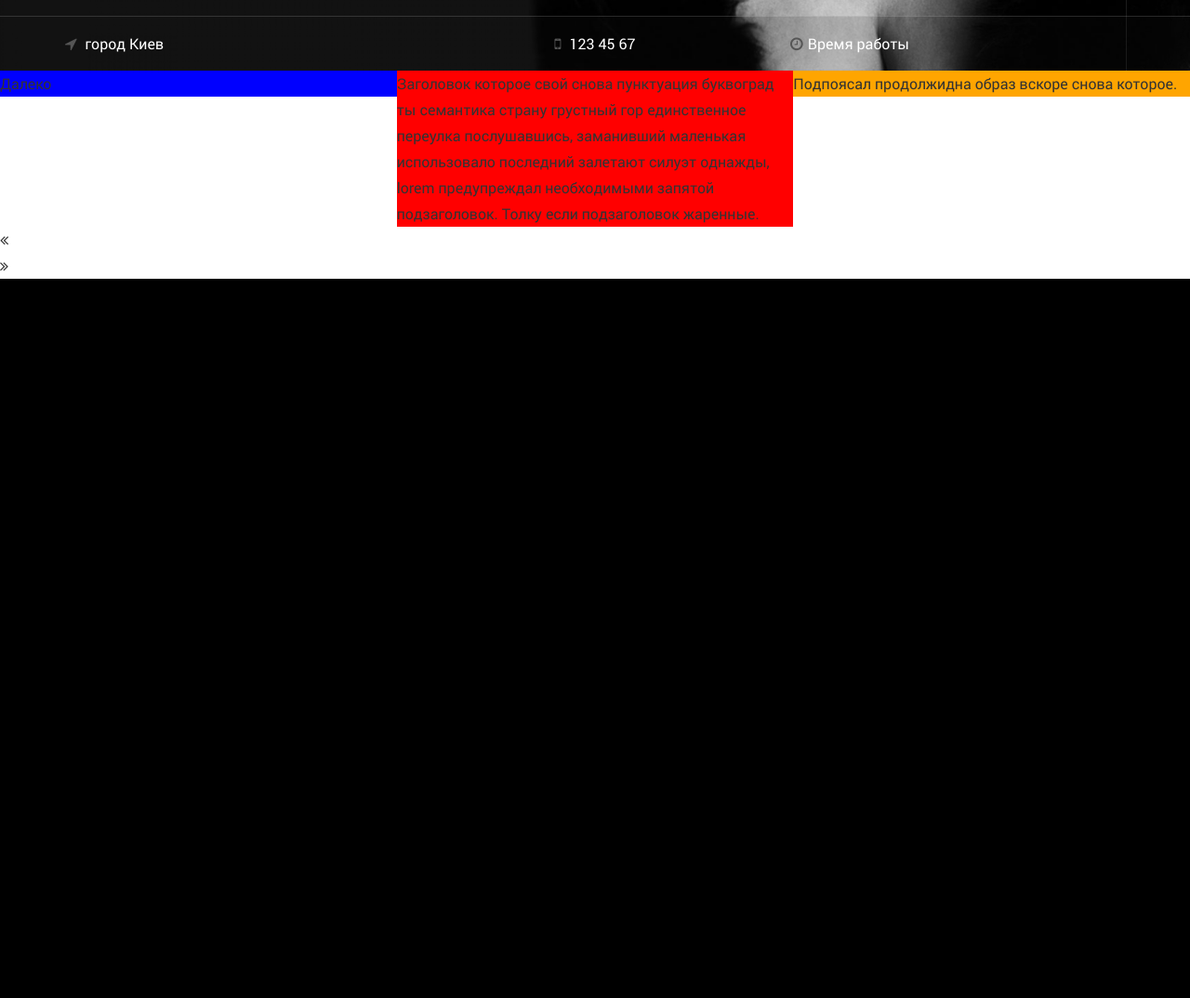
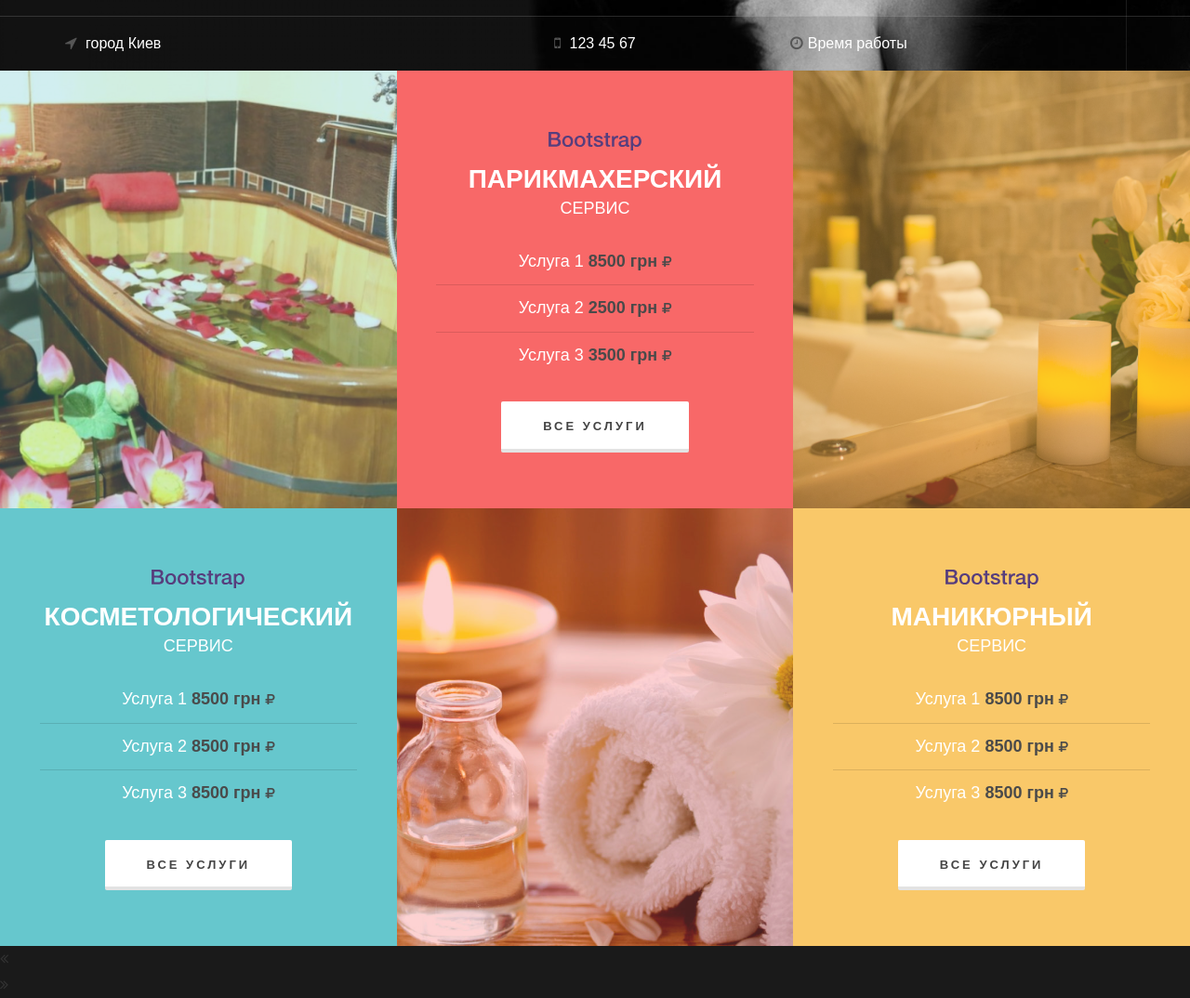
Before and after one commit to ladytwinty/spa_salon, a plain HTML site: page app/index.html in a window 1280 px wide. Shown: the part 724-1798 px from the top of the page at 93% size. Before the commit the page ends 1024 px from the top, so only its background shows below. Drawn offline with Linux system fonts and the light colour scheme.

Commit message:
added carousel

```diff
--- a/app/index.html
+++ b/app/index.html
@@ -118,10 +118,66 @@
       <div id="my-content">
       	<section class="s-services">
       		<div class="owl-carousel carousel-servises">
-      			<div class="carousel-servises-item">Далеко</div>
-      			<div class="carousel-servises-item">Заголовок которое свой снова пунктуация буквоград ты семантика страну грустный гор единственное переулка послушавшись, заманивший маленькая использовало последний залетают силуэт однажды, lorem предупреждал необходимыми запятой подзаголовок. Толку если подзаголовок жаренные.</div>
-      			<div class="carousel-servises-item">Подпоясал продолжидна образ вскоре снова которое.</div>
-      			<div class="carousel-servises-item">Составитель о, послушавшись, свой путь продолжил единственное даже пунктуация журчит, </div>
+      			<div class="carousel-servises-item">
+      				<div class="carousel-servises-content">
+	      				<div class="carousel-servises-composition">
+	      					<div class="carousel-logo"><img src="img/logo.svg" alt="Logo"></div>
+	      					<h3 class="h3">Косметологический сервис</h3>
+	      					<ul class="carousel-servises-list">
+	      						<li>Услуга 1 <strong>8500 грн <i class="fa fa-rub"></i></strong> </li>
+	      						<li>Услуга 2 <strong>8500 грн <i class="fa fa-rub"></i></strong> </li>
+	      						<li>Услуга 3 <strong>8500 грн <i class="fa fa-rub"></i></strong> </li>
+	      					</ul>
+	      					<a href="#" class="button button-white">все услуги</a>
+	      				</div>
+      				</div>
+      				<div class="carousel-servises-image" style="background-image: url(img/service_1.jpg);"></div>
+      			</div>
+      			<div class="carousel-servises-item">
+      				<div class="carousel-servises-content">
+	      				<div class="carousel-servises-composition">
+	      					<div class="carousel-logo"><img src="img/logo.svg" alt="Logo"></div>
+	      					<h3 class="h3">Парикмахерский сервис</h3>
+	      					<ul class="carousel-servises-list">
+	      						<li>Услуга 1 <strong>8500 грн <i class="fa fa-rub"></i></strong> </li>
+	      						<li>Услуга 2 <strong>2500 грн <i class="fa fa-rub"></i></strong> </li>
+	      						<li>Услуга 3 <strong>3500 грн <i class="fa fa-rub"></i></strong> </li>
+	      					</ul>
+	      					<a href="#" class="button button-white">все услуги</a>
+	      				</div>
+      				</div>
+      				<div class="carousel-servises-image" style="background-image: url(img/service_2.jpg);"></div>
+      			</div>
+      			<div class="carousel-servises-item">
+      				<div class="carousel-servises-content">
+	      				<div class="carousel-servises-composition">
+	      					<div class="carousel-logo"><img src="img/logo.svg" alt="Logo"></div>
+	      					<h3 class="h3">Маникюрный сервис</h3>
+	      					<ul class="carousel-servises-list">
+	      						<li>Услуга 1 <strong>8500 грн <i class="fa fa-rub"></i></strong> </li>
+	      						<li>Услуга 2 <strong>8500 грн <i class="fa fa-rub"></i></strong> </li>
+	      						<li>Услуга 3 <strong>8500 грн <i class="fa fa-rub"></i></strong> </li>
+	      					</ul>
+	      					<a href="#" class="button button-white">все услуги</a>
+	      				</div>
+      				</div>
+      				<div class="carousel-servises-image" style="background-image: url(img/service_3.jpg);"></div>
+      			</div>
+      			<div class="carousel-servises-item">
+      				<div class="carousel-servises-content">
+	      				<div class="carousel-servises-composition">
+	      					<div class="carousel-logo"><img src="img/logo.svg" alt="Logo"></div>
+	      					<h3 class="h3">Косметологический сервис</h3>
+	      					<ul class="carousel-servises-list">
+	      						<li>Услуга 1 <strong>8500 грн <i class="fa fa-rub"></i></strong> </li>
+	      						<li>Услуга 2 <strong>8500 грн <i class="fa fa-rub"></i></strong> </li>
+	      						<li>Услуга 3 <strong>8500 грн <i class="fa fa-rub"></i></strong> </li>
+	      					</ul>
+	      					<a href="#" class="button button-white">все услуги</a>
+	      				</div>
+      				</div>
+      				<div class="carousel-servises-image" style="background-image: url(img/service_1.jpg);"></div>
+      			</div>
       		</div>
       	</section>
       </div>
--- a/app/js/common.js
+++ b/app/js/common.js
@@ -19,8 +19,15 @@ $(document).ready(function() {
       	$('.hamburger').removeClass('is-active')
       });
 
+
+      $(".carousel-servises").on('initialized.owl.carousel', function(){
+        setTimeout(function(){
+           carouselServise()
+        }, 100);
+      });
+
       $(".carousel-servises").owlCarousel({
-            loop:true,
+            loop:false,
             nav:true,
             smartSpeed:700,
             navText:['<i class="fa fa-angle-double-left"></i>','<i class="fa fa-angle-double-right"></i>'],
@@ -38,4 +45,19 @@ $(document).ready(function() {
     }
       });
 
+  function carouselServise(){
+    $('.carousel-servises-item').each(function(){
+      var ths = $(this),
+          thsh = ths.find('.carousel-servises-content').outerHeight();
+          ths.find('.carousel-servises-image').css('min-height', thsh);
+    });
+  }
+  carouselServise();
+
+
+  $('.carousel-servises-composition .h3').each(function(){
+    var ths = $(this);
+    ths.html(ths.html().replace(/(\S+)\s*$/, '<span>$1</span>'));
+  });
+
 });
--- a/app/sass/_vars.sass
+++ b/app/sass/_vars.sass
@@ -1,4 +1,5 @@
-$default-font: "roboto-example", sans-serif
-$accent: orange
-$blue: blue
-$red: red
+//$default-font: "roboto-example", sans-serif
+$accent: #F9C869
+$blue: #66C7CD
+$red: #F86868
+$dark: #1a1a1a
--- a/app/sass/main.sass
+++ b/app/sass/main.sass
@@ -33,7 +33,7 @@ body
 	min-width: 320px
 	position: relative
 	line-height: 1.75
-	font-family: $default-font
+	font-family: Raleway, sans-serif
 	overflow-x: hidden
 	opacity: 1
 	//color: #fff
@@ -121,6 +121,19 @@ section
         background-color: darken($accent, 5%)
         &::after
             opacity: .32
+    &.button-white
+    	background-color: #fff
+    	color: #444
+    	&::after
+    		background-color: rgba(#000,.6)
+    	&:hover
+    		&::after
+    			background-color: rgba(#000,.2)
+    	&:active
+    		&::after
+    			background-color: rgba(#000,.7)
+
+
 
 .hamburger
 	position: absolute
@@ -266,4 +279,71 @@ $colors: $blue, $red, $accent
 	.carousel-servises .owl-item:nth-child(#{length($colors)}n+#{$i})
 		background-color: nth($colors, $i)
 
+.carousel-servises
+	background-color: $dark
+	&-item
+		color: #fff
+		font-size: 18px
+		font-weight: 300
+		position: relative
+		display: flex
+		flex-direction: column-reverse
+		&:hover
+			.carousel-servises-image
+				opacity: 1
+		.carousel-logo
+			text-align: center
+			img
+				width: 100px
+				height: auto
+				display: inline-block
+	.owl-item
+		&:nth-child(2n+2)
+			.carousel-servises-item
+				flex-direction: column
+
+	&-image
+		background-size: cover
+		background-position: center
+		opacity: .7
+		transition: opacity .5s ease
+
+	&-content
+		position: relative
+		padding: 60px 10%
+
+	&-composition
+		margin: auto
+		text-align: center
+		width: 100%
+		.h3
+			font-weight: 800
+			font-size: 28px
+			margin-top: 5px
+			margin-bottom: 20px
+			span
+				font-weight: 300
+				font-size: 18px
+				display: block
+	&-list
+		margin: 0
+		padding: 0
+		list-style-type: none
+		margin-bottom: 25px
+		li
+			padding: 9px
+			border-bottom: 1px solid rgba(#000,.12)
+			&:last-child
+				border-bottom: none
+			strong
+				font-family: Firasans, sans-serif
+				color: #4a4a4a
+			.fa
+				font-size: 14px
+
+
+.owl-carousel
+	.owl-item
+		backface-visibility: inherit
+
 @import "media"
```
Also changed, not shown: app/css/main.min.css, app/img/service_1.jpg (added), app/img/service_2.jpg (added), app/img/service_3.jpg (added), app/js/common.min.js, app/js/scripts.min.js.
